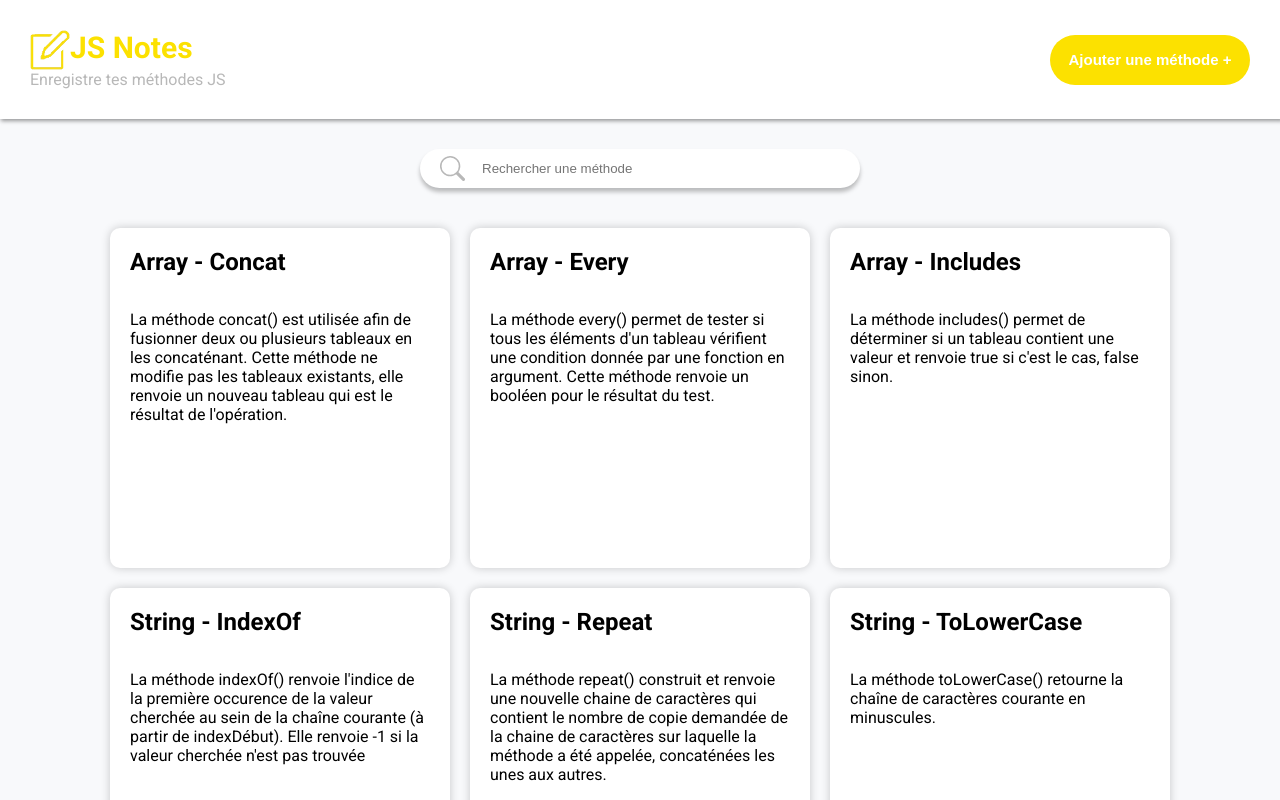
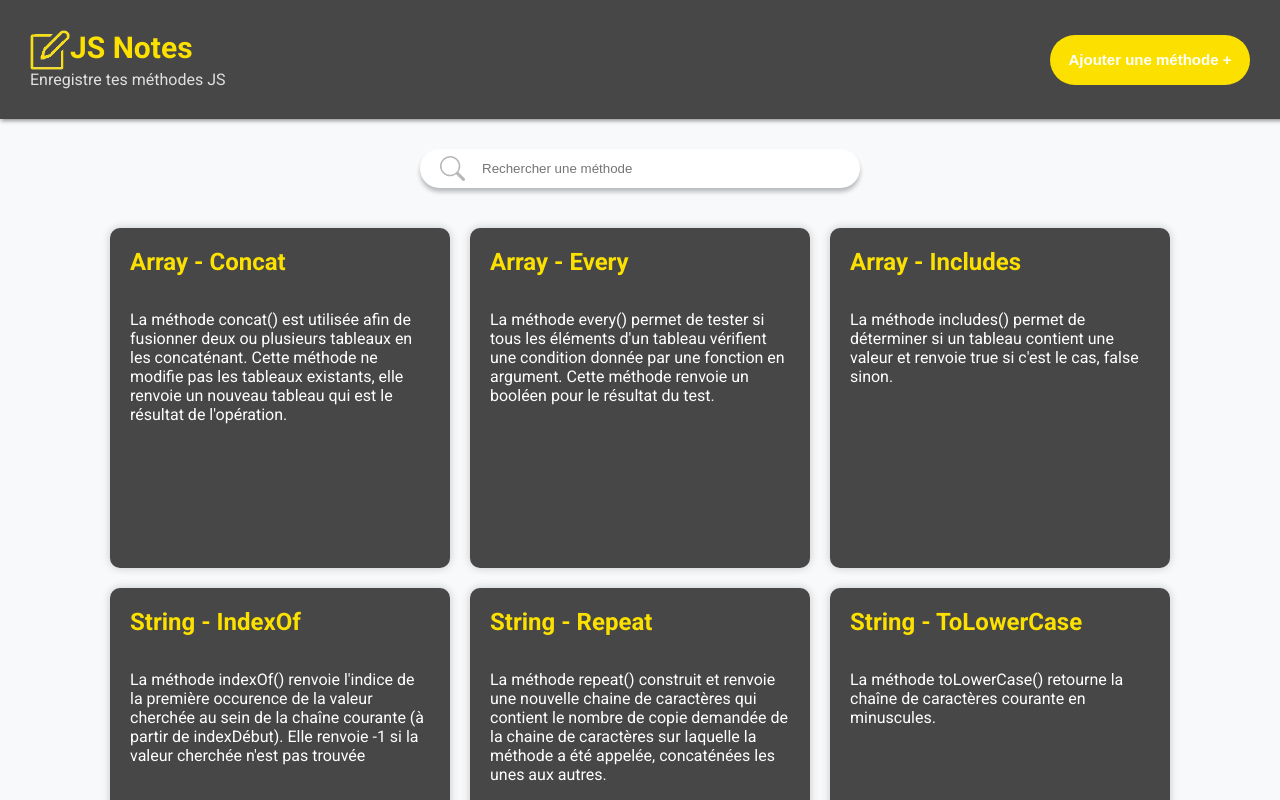
Before and after one commit to Karlito14/JSNotes, a React (Create React App) app: page / in a window 1280 px wide. Shown: the top 800 px of the page. Built offline with nearby package versions, Linux system fonts and the light colour scheme; data requests are answered from the project's data file.

Commit message:
modification des couleurs du site

```diff
--- a/src/components/Header/style.module.scss
+++ b/src/components/Header/style.module.scss
@@ -1,5 +1,5 @@
 .header {
-    background-color: white;
+    background-color: #474747;
     padding: 30px;
     box-shadow: 2px 1px 4px 1px rgba($color: #000, $alpha: 0.4);
     display: flex;
--- a/src/components/NoteForm/NoteForm.jsx
+++ b/src/components/NoteForm/NoteForm.jsx
@@ -102,7 +102,7 @@ export const NoteForm = ({isEditable = true, title, onClickSubmit, onClickEdit,
             </div>
             <form id='form' className={style.section__form}>
                 {isEditable && titleInput}
-                {isEditable ? contentInput : <p>{note.content}</p>}
+                {isEditable ? contentInput : <p className={style.paragraphe}>{note.content}</p>}
                 {isEditable && submitButton}
             </form>
         </section>
--- a/src/components/NoteForm/style.module.scss
+++ b/src/components/NoteForm/style.module.scss
@@ -1,5 +1,5 @@
 .section {
-    background-color: white;
+    background-color: #474747;
     padding: 50px;
     border-radius: 22px;
 
@@ -11,6 +11,7 @@
         &__title {
             font-size: 24px;
             margin-right: 15px;
+            color: #fce100;
         }
     }
 }
@@ -19,6 +20,11 @@
     display: flex;
     &__icon {
         cursor: pointer;
+        transition: all 0.4s;
+
+        &:hover {
+            transform: scale(1.1);
+        }
 
         &:nth-child(1) {
             margin-right: 50px;
@@ -37,6 +43,7 @@
 
     &__labelTitle, &__labelContent  {
         margin-bottom: 10px;
+        color: white;
     }
 
     &__inputTitle {
@@ -59,6 +66,10 @@
     }
 }
 
+.paragraphe{
+    color: white;
+}
+
 .divButton {
     text-align: right;
 
--- a/src/components/SearchBar/style.module.scss
+++ b/src/components/SearchBar/style.module.scss
@@ -1,5 +1,8 @@
 .container {
     text-align: center;
+    @media(max-width: 500px) {
+        width: 100%;
+    }
 
     &__icon {
         position: absolute;
@@ -21,10 +24,6 @@
             width: 50%;
         }
 
-        @media(max-width: 500px) {
-            width: 100%;
-        }
-
         &:focus {
             outline: none;
             border: 3px solid #fce100;
--- a/src/components/TextCard/style.module.scss
+++ b/src/components/TextCard/style.module.scss
@@ -1,7 +1,7 @@
 .container {
     cursor: pointer;
     padding: 20px;
-    background-color: white;
+    background-color: #474747;
     border-radius: 10px;
     transition: all 0.4s;
     width: 300px;
@@ -14,7 +14,7 @@
     }
 
     &:hover &__row__title {
-        color: #fce100;
+        color: darken(#fce100, 8%);
     }
 
     &:hover &__row__icon {
@@ -36,11 +36,12 @@
             margin-bottom: 0;
             margin-right: 15px;
             font-size: 24px;
+            color: #fce100;
         }
 
         &__icon {
             transition: all 0.4s;
-            color: #b8b8b8;
+            color: #E0E0E0;
             opacity: 0;
 
             &:hover {
@@ -62,5 +63,6 @@
         -webkit-line-clamp: 6;
         display: -webkit-box;
         -webkit-box-orient: vertical;
+        color: white;
     }
 }
--- a/src/components/logo/Logo.jsx
+++ b/src/components/logo/Logo.jsx
@@ -1,7 +1,7 @@
 import s from './style.module.scss';
 import image from '../../assets/images/logo.png';
 
-export function Logo({ title, subtitle, onClick }) {
+export const Logo = ({ title, subtitle, onClick }) => {
     return (
         <>
             <div className={s.container} onClick={onClick}>
@@ -15,4 +15,4 @@ export function Logo({ title, subtitle, onClick }) {
             <p className={s.subtitle}>{subtitle}</p>
         </>
     );
-}
+};
--- a/src/components/logo/style.module.scss
+++ b/src/components/logo/style.module.scss
@@ -10,11 +10,12 @@
 
     &__img {
         height: 40px;
+        width: 40px;
     }
 }
 
 .subtitle {
-    color: #b8b8b8;
+    color: #E0E0E0;
     word-wrap: break-word;
     margin-bottom: 0px;
 }
```
